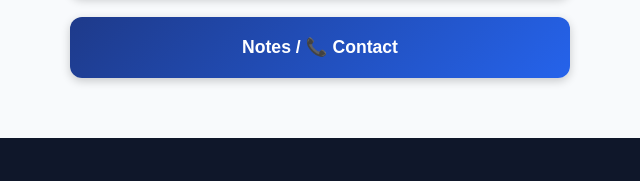
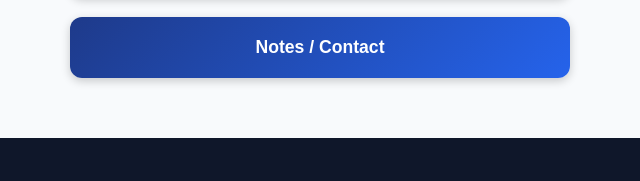
Before and after one commit to Manufacturinglines/Manufacturing-Lines, a plain HTML site: page index.html in a window 1280 px wide. Shown: the part 463-644 px from the top of the page, 320-960 px from the left. Drawn offline with Linux system fonts and the light colour scheme.

Commit message:
Update index.html

```diff
--- a/index.html
+++ b/index.html
@@ -137,7 +137,7 @@
     <div class="category-buttons" id="menu">
       <button onclick="openPage('machines')"> Machines / Production Equipment Overview</button>
       <button onclick="openPage('financial')"> Machinery and Equipment Quantification with Detailed Descriptions</button>
-      <button onclick="openPage('notes')"> Notes / 📞 Contact</button>
+      <button onclick="openPage('notes')"> Notes / Contact</button>
     </div>
 
     <!-- Machines Section -->
```
